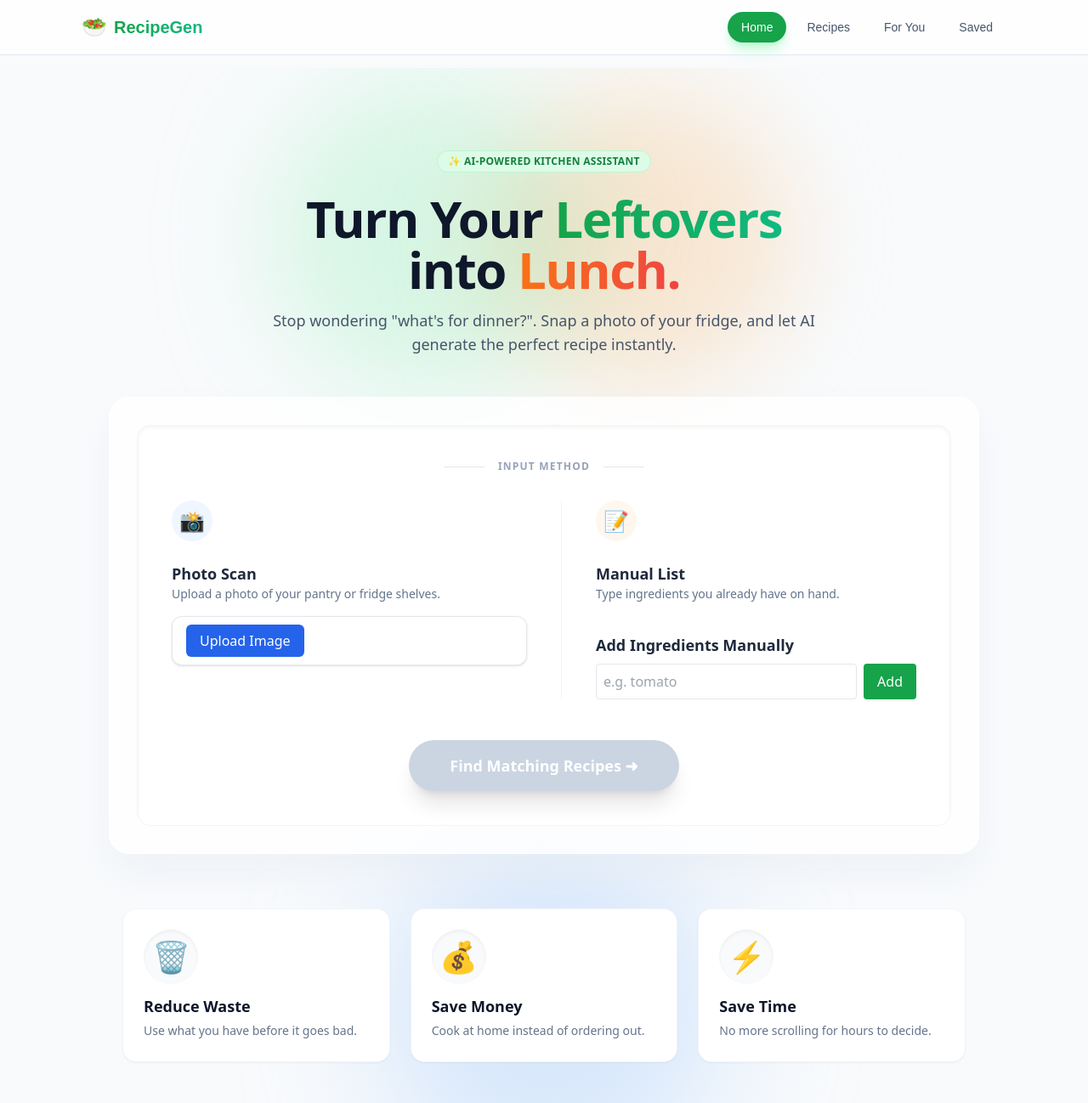
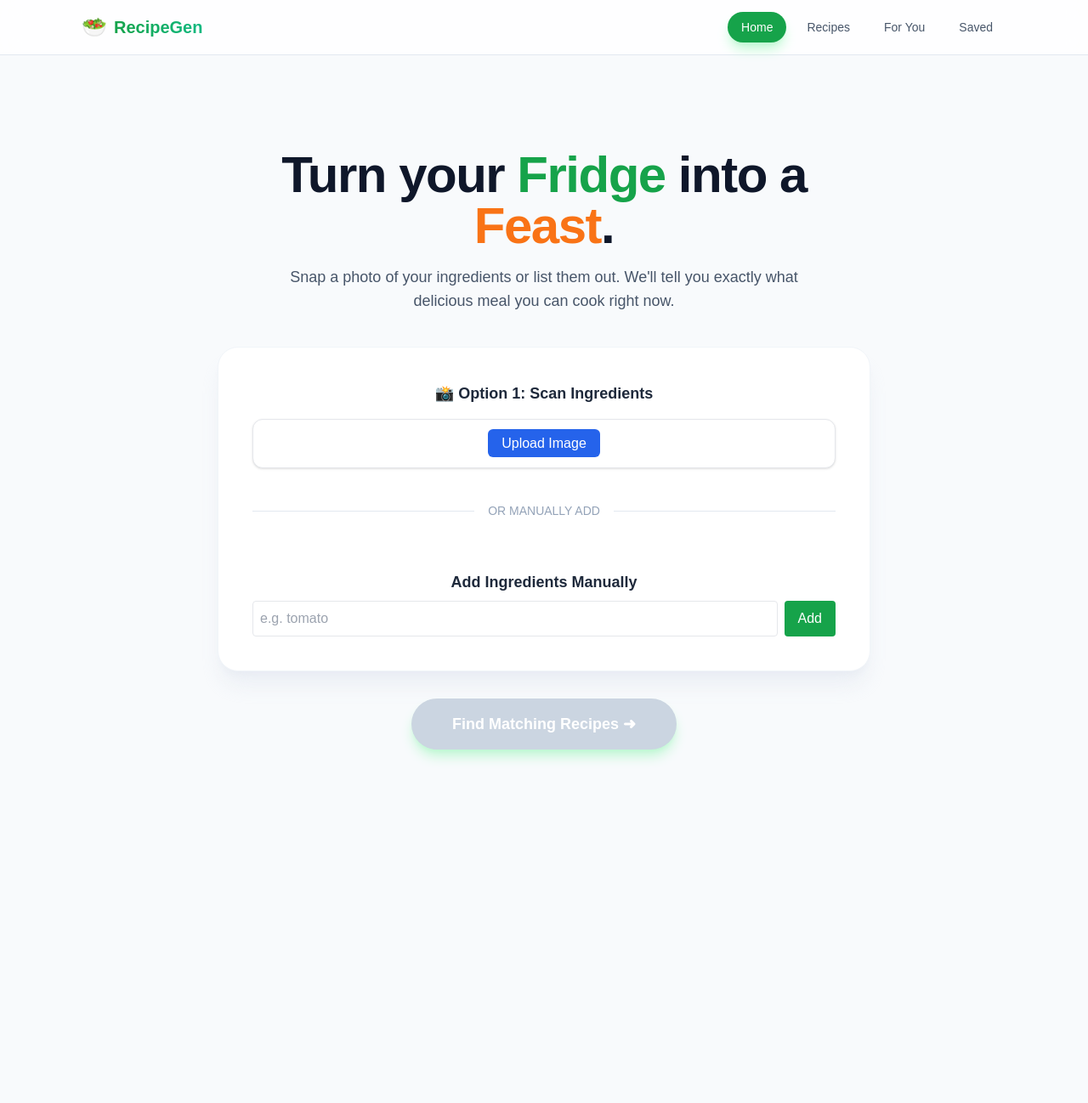
Before and after one commit to ritikrajkvs/Smart_recipe_generator, a React (Vite) app in the folder frontend/: page / in a window 1280 px wide. Shown: the whole page at 85% size. After the commit the page ends 930 px from the top, so only its background shows below. Built offline with nearby package versions, Linux system fonts and the light colour scheme.

Commit message:
Update Home.jsx

```diff
--- a/frontend/src/pages/Home.jsx
+++ b/frontend/src/pages/Home.jsx
@@ -17,106 +17,57 @@ const Home = () => {
   };
 
   return (
-    <div className="min-h-screen pt-24 pb-12 px-4 relative w-full overflow-x-hidden bg-slate-50 font-sans">
+    <div className="min-h-screen pt-24 pb-12 px-4 sm:px-6 lg:px-8">
+      <div className="max-w-3xl mx-auto text-center">
 
-      {/* --- Background Decorations (Only visible if Tailwind works) --- */}
-      <div className="absolute top-0 left-1/4 w-96 h-96 bg-green-200 rounded-full mix-blend-multiply filter blur-3xl opacity-50 animate-blob"></div>
-      <div className="absolute top-0 right-1/4 w-96 h-96 bg-orange-200 rounded-full mix-blend-multiply filter blur-3xl opacity-50 animate-blob animation-delay-2000"></div>
-      <div className="absolute -bottom-32 left-1/3 w-96 h-96 bg-blue-200 rounded-full mix-blend-multiply filter blur-3xl opacity-50 animate-blob animation-delay-4000"></div>
+        {/* Hero Header */}
+        <h1 className="text-4xl sm:text-6xl font-extrabold tracking-tight text-slate-900 mb-4">
+          Turn your <span className="text-green-600">Fridge</span> into a <span className="text-orange-500">Feast</span>.
+        </h1>
+        <p className="text-lg text-slate-600 mb-10 max-w-2xl mx-auto">
+          Snap a photo of your ingredients or list them out. We'll tell you exactly what delicious meal you can cook right now.
+        </p>
 
-      <div className="max-w-5xl mx-auto relative z-10 flex flex-col items-center">
+        {/* Main Action Area */}
+        <div className="bg-white rounded-3xl shadow-xl shadow-slate-200/60 border border-slate-100 p-6 sm:p-10 mb-8">
+          <div className="grid gap-8">
 
-        {/* --- Hero Section --- */}
-        <div className="text-center mb-12 max-w-2xl px-4">
-          <span className="inline-block py-1 px-3 rounded-full bg-green-100 text-green-700 text-xs font-bold tracking-wide mb-6 border border-green-200 uppercase">
-            ✨ AI-Powered Kitchen Assistant
-          </span>
-          <h1 className="text-4xl md:text-6xl font-extrabold text-slate-900 tracking-tight mb-4 leading-tight">
-            Turn Your <span className="text-transparent bg-clip-text bg-gradient-to-r from-green-600 to-emerald-500">Leftovers</span> into <span className="text-transparent bg-clip-text bg-gradient-to-r from-orange-500 to-red-500">Lunch.</span>
-          </h1>
-          <p className="text-lg text-slate-600">
-            Stop wondering "what's for dinner?". Snap a photo of your fridge, and let AI generate the perfect recipe instantly.
-          </p>
-        </div>
-
-        {/* --- Main Input Card --- */}
-        <div className="w-full bg-white/80 backdrop-blur-xl rounded-3xl shadow-2xl shadow-slate-200/60 border border-white p-1 md:p-8 mb-16">
-          <div className="bg-white rounded-2xl p-6 md:p-10 border border-slate-100 shadow-inner">
-
-            {/* Input Method Header */}
-            <div className="flex items-center justify-center gap-4 mb-8">
-              <div className="h-px w-12 bg-slate-200"></div>
-              <span className="text-slate-400 text-xs font-bold uppercase tracking-widest">Input Method</span>
-              <div className="h-px w-12 bg-slate-200"></div>
-            </div>
-
-            {/* Two Column Layout */}
-            <div className="grid md:grid-cols-2 gap-10 md:divide-x md:divide-slate-100">
-
-              {/* Column 1: Image Scan */}
-              <div className="flex flex-col items-center text-center md:items-start md:text-left space-y-4">
-                <div className="bg-blue-50 p-3 rounded-full w-12 h-12 flex items-center justify-center text-2xl mb-2">
-                  📸
-                </div>
+            {/* Uploader Section */}
             <div>
-                  <h3 className="font-bold text-slate-800 text-lg">Photo Scan</h3>
-                  <p className="text-sm text-slate-500">Upload a photo of your pantry or fridge shelves.</p>
-                </div>
-                <div className="w-full">
+              <h3 className="text-lg font-semibold text-slate-800 mb-4 flex items-center justify-center gap-2">
+                📸 Option 1: Scan Ingredients
+              </h3>
               <ImageUploader
                 onIngredientsDetected={(detected) =>
-                      setIngredients(prev => [...new Set([...prev, ...detected])])
+                  // FIX: Overwrite the ingredient list to clear previous photo's data
+                  setIngredients([...new Set(detected)])
                 }
               />
             </div>
+
+            <div className="relative flex items-center py-2">
+              <div className="flex-grow border-t border-slate-200"></div>
+              <span className="flex-shrink-0 mx-4 text-slate-400 text-sm font-medium uppercase">Or manually add</span>
+              <div className="flex-grow border-t border-slate-200"></div>
             </div>
 
-              {/* Column 2: Manual Input */}
-              <div className="flex flex-col items-center text-center md:items-start md:text-left space-y-4 md:pl-10">
-                <div className="bg-orange-50 p-3 rounded-full w-12 h-12 flex items-center justify-center text-2xl mb-2">
-                  📝
-                </div>
-                <div>
-                  <h3 className="font-bold text-slate-800 text-lg">Manual List</h3>
-                  <p className="text-sm text-slate-500">Type ingredients you already have on hand.</p>
-                </div>
-                <div className="w-full">
+            {/* Manual Input Section */}
             <IngredientInput />
           </div>
         </div>
-            </div>
 
-            {/* Big Action Button */}
-            <div className="mt-12 flex justify-center">
+        {/* CTA Button */}
         <button
           onClick={handleSearch}
           disabled={ingredients.length === 0}
-                className={`relative px-12 py-4 rounded-full text-lg font-bold text-white transition-all transform shadow-xl
+          className={`w-full sm:w-auto px-12 py-4 rounded-full text-lg font-bold text-white transition-all transform hover:scale-105 shadow-lg shadow-green-200
             ${ingredients.length > 0
-                    ? 'bg-gradient-to-r from-green-600 to-emerald-600 hover:scale-105 hover:shadow-green-300/50 cursor-pointer'
+              ? 'bg-green-600 hover:bg-green-700 cursor-pointer'
               : 'bg-slate-300 cursor-not-allowed'
             }`}
         >
           Find Matching Recipes ➜
         </button>
-            </div>
-          </div>
-        </div>
-
-        {/* --- Feature Highlights --- */}
-        <div className="grid grid-cols-1 md:grid-cols-3 gap-6 w-full px-4">
-          {[
-            { icon: '🗑️', title: 'Reduce Waste', desc: 'Use what you have before it goes bad.' },
-            { icon: '💰', title: 'Save Money', desc: 'Cook at home instead of ordering out.' },
-            { icon: '⚡', title: 'Save Time', desc: 'No more scrolling for hours to decide.' },
-          ].map((feature, i) => (
-            <div key={i} className="bg-white p-6 rounded-2xl border border-slate-100 shadow-sm hover:shadow-md transition-shadow text-center md:text-left">
-              <div className="text-4xl mb-3 bg-slate-50 w-16 h-16 mx-auto md:mx-0 rounded-full flex items-center justify-center shadow-inner">{feature.icon}</div>
-              <h3 className="font-bold text-slate-900 text-lg mb-1">{feature.title}</h3>
-              <p className="text-sm text-slate-500 leading-relaxed">{feature.desc}</p>
-            </div>
-          ))}
-        </div>
 
       </div>
     </div>
```
Lines whose indentation alone changed are shown as unchanged.
